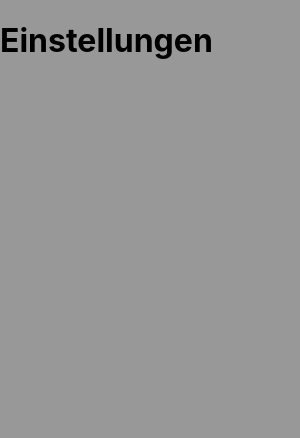
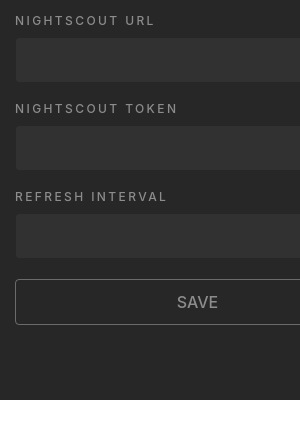
Before and after one commit to Carbdrox/nightscout-desktop-client, an Electron app: page views/settings.html in a window 300 px wide. Drawn offline with Linux system fonts and the light colour scheme; no server answers.

Commit message:
Added settings page

```diff
--- a/assets/css/app.css
+++ b/assets/css/app.css
@@ -3,10 +3,11 @@
     padding: 0;
     margin: 0;
     background: transparent;
+    overflow: hidden;
 }
 
 body {
-    background: rgba(50,50,50,0.5);;
+    /*background: rgba(50,50,50,0.5);*/
 }
 
 body {
--- a/assets/css/settings.css
+++ b/assets/css/settings.css
@@ -0,0 +1,70 @@
+.container {
+    position: relative;
+    width: 365px;
+    padding:15px;
+    height: 370px;
+    background-color: #272727;
+}
+
+.form-group {
+    display: -webkit-box;
+    display: flex;
+    flex-wrap: wrap;
+    -webkit-box-pack: justify;
+    justify-content: space-between;
+    margin: 0 0 20px;
+}
+
+.form-group:last-child {
+    margin: 0;
+}
+
+.form-group label {
+    display: block;
+    margin: 0 0 10px;
+    color: rgba(175, 175, 175, 0.75);
+    font-size: 12px;
+    font-weight: 500;
+    line-height: 1;
+    text-transform: uppercase;
+    letter-spacing: .2em;
+}
+
+.form-group input {
+    outline: none;
+    display: block;
+    background: rgba(135, 135, 135, 0.1);
+    width: 100%;
+    border: 1px solid #272727;
+    border-radius: 4px;
+    box-sizing: border-box;
+    padding: 12px 20px;
+    color: rgba(175, 175, 175, 0.7);
+    font-family: inherit;
+    font-size: inherit;
+    font-weight: 500;
+    line-height: inherit;
+    -webkit-transition: 0.3s ease;
+    transition: 0.3s ease;
+}
+
+.form-group input:focus {
+    color: rgba(175, 175, 175, 0.9);
+    border: 1px solid;
+}
+
+.form-group button {
+    outline: none;
+    background: transparent;
+    width: 100%;
+    border: 1px solid rgba(175, 175, 175, 0.5);
+    border-radius: 4px;
+    padding: 12px 20px;
+    color: rgba(175, 175, 175, 0.75);
+    font-family: inherit;
+    font-size: inherit;
+    font-weight: 500;
+    line-height: inherit;
+    text-transform: uppercase;
+    cursor: pointer;
+}
--- /dev/null
+++ b/assets/js/classes/ContextMenu.js
@@ -0,0 +1,35 @@
+'use strict';
+const { ipcRenderer, remote } = require('electron');
+const { Menu, MenuItem } = remote;
+
+export default class ContextMenu {
+
+    constructor() {
+        this.menu = new Menu();
+    }
+
+    initialize() {
+        this.menu.append(
+            new MenuItem({
+                label: 'Settings',
+                click() {
+                    ipcRenderer.send('openSettings');
+                }
+            })
+        );
+        this.menu.append(new MenuItem({ type: 'separator' }));
+        this.menu.append(
+            new MenuItem({
+                label: 'Exit',
+                click() {
+                    ipcRenderer.send('quitApplication');
+                }
+            })
+        );
+
+        window.addEventListener('contextmenu', (e) => {
+            e.preventDefault();
+            this.menu.popup({ window: remote.getCurrentWindow() })
+        }, false);
+    }
+}
--- a/assets/js/settings.js
+++ b/assets/js/settings.js
@@ -1 +1,31 @@
 'use strict';
+
+import ContextMenu from "./classes/ContextMenu.js";
+import dataStore from '../../store/DataStore.js'
+
+const { ipcRenderer } = require('electron');
+const contextMenu = new ContextMenu();
+
+contextMenu.initialize();
+
+document.addEventListener('DOMContentLoaded', () => {
+    initialize();
+}, false);
+
+function initialize () {
+    document.getElementById('url').value = dataStore.getSetting('url');
+    document.getElementById('token').value = dataStore.getSetting('token');
+    document.getElementById('interval').value = dataStore.getSetting('interval');
+
+    document.getElementById('save').addEventListener('click', () => {
+          saveSettings();
+    });
+}
+
+function saveSettings() {
+    dataStore.setSetting('url', document.getElementById('url').value);
+    dataStore.setSetting('token', document.getElementById('token').value);
+    dataStore.setSetting('interval', document.getElementById('interval').value);
+
+    ipcRenderer.send('closeSettings');
+}
--- a/package.json
+++ b/package.json
@@ -3,7 +3,6 @@
   "productName": "nightscoutDesktopClient",
   "version": "1.0.0",
   "description": "An App which displays your bloodsugar based on nightscout API on your Desktop",
-  "author": "Christian Förster",
   "author": {
     "name": "Christian Förster",
     "email": "christian@cfserver.de",
@@ -22,7 +21,6 @@
     "bloodsugar",
     "electron"
   ],
-
   "devDependencies": {
     "electron": "^10.1.2"
   },
--- a/views/settings.html
+++ b/views/settings.html
@@ -10,7 +10,25 @@
     </head>
     <body>
         <div class="container">
-            <h1>Einstellungen</h1>
+            <form>
+                <div class="form-group">
+                    <label for="url">Nightscout URL</label>
+                    <input type="text" id="url" name="url"/>
+                </div>
+                <div class="form-group">
+                    <label for="token">Nightscout token</label>
+                    <input type="text" id="token" name="token"/>
+                </div>
+                <div class="form-group">
+                    <label for="interval">Refresh interval</label>
+                    <input type="number" id="interval" name="interval"/>
+                </div>
+                <div class="form-group">
+                    <button id="save">Save</button>
+                </div>
+            </form>
+
+
         </div>
 
         <script type="module" src="../assets/js/settings.js"></script>
```
Also changed, not shown: assets/js/index.js (+3 -26 lines), main.js (+14 -6 lines), 1 other file.
